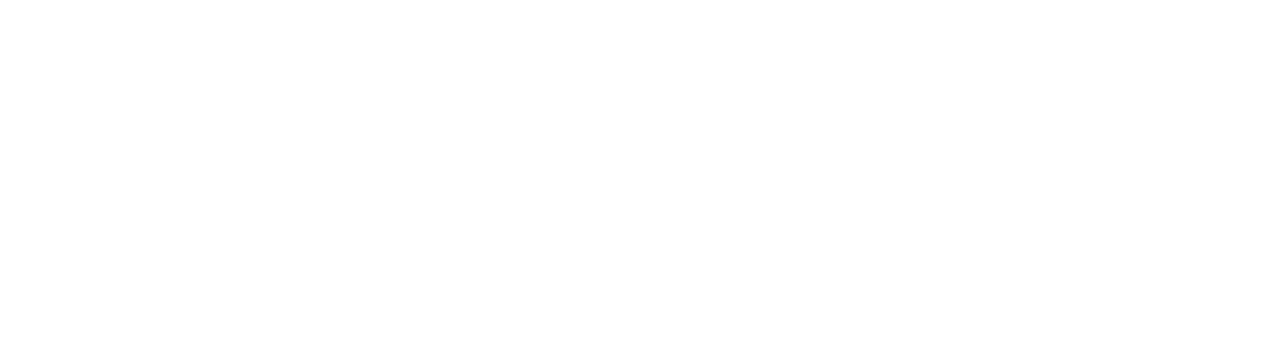
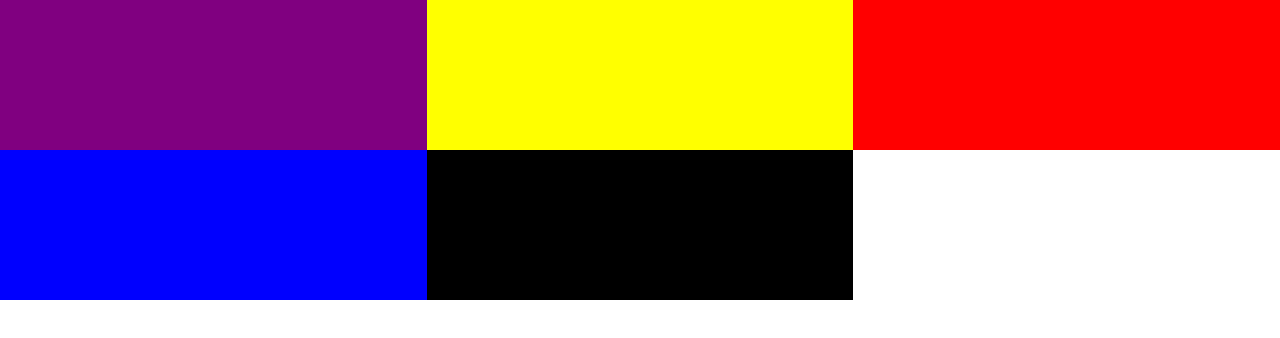
Before and after one commit to Andir16/awesome-hns, a plain HTML site: page index.html in a window 1280 px wide. Drawn offline with Linux system fonts and the light colour scheme.

Commit message:
Create grid component

```diff
--- a/css/styles.css
+++ b/css/styles.css
@@ -195,3 +195,14 @@ a {
 .fa-link:hover {
   color: #c8c8c8;
 }
+
+/* Grids */
+.grid {
+  display: grid;
+}
+
+@media screen and (min-width: 1024px) {
+  .grid--1x3 {
+    grid-template-columns: repeat(3, 1fr);
+  }
+}
--- a/index.html
+++ b/index.html
@@ -12,5 +12,13 @@
       href="https://cdnjs.cloudflare.com/ajax/libs/font-awesome/4.7.0/css/font-awesome.min.css"
     />
   </head>
-  <body></body>
+  <body>
+    <div class="grid grid--1x3">
+      <div style="height: 150px; background: purple"></div>
+      <div style="height: 150px; background: yellow"></div>
+      <div style="height: 150px; background: red"></div>
+      <div style="height: 150px; background: blue"></div>
+      <div style="height: 150px; background: black"></div>
+    </div>
+  </body>
 </html>
```
Also changed, not shown: components/grid.html (added, +7 -0 lines).
